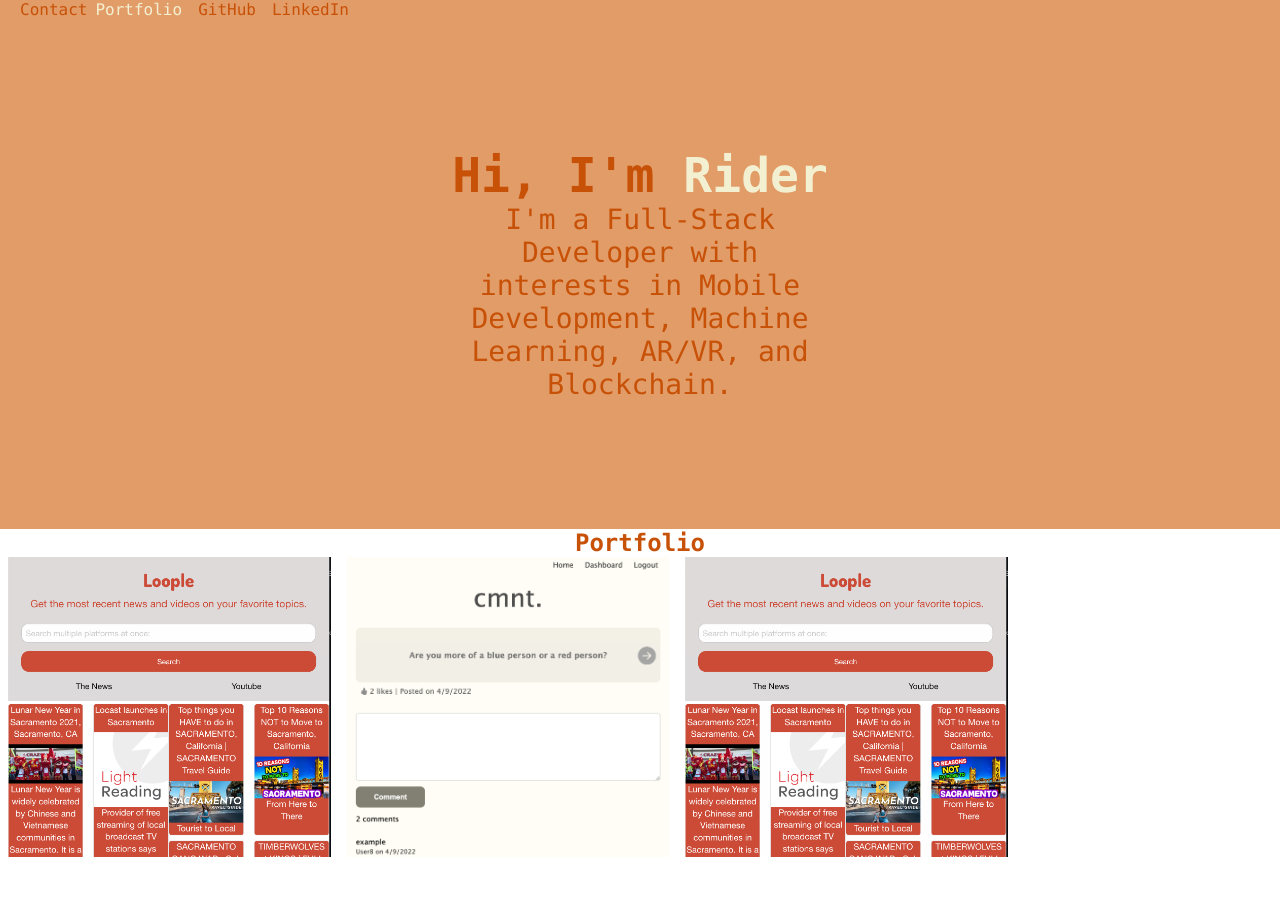
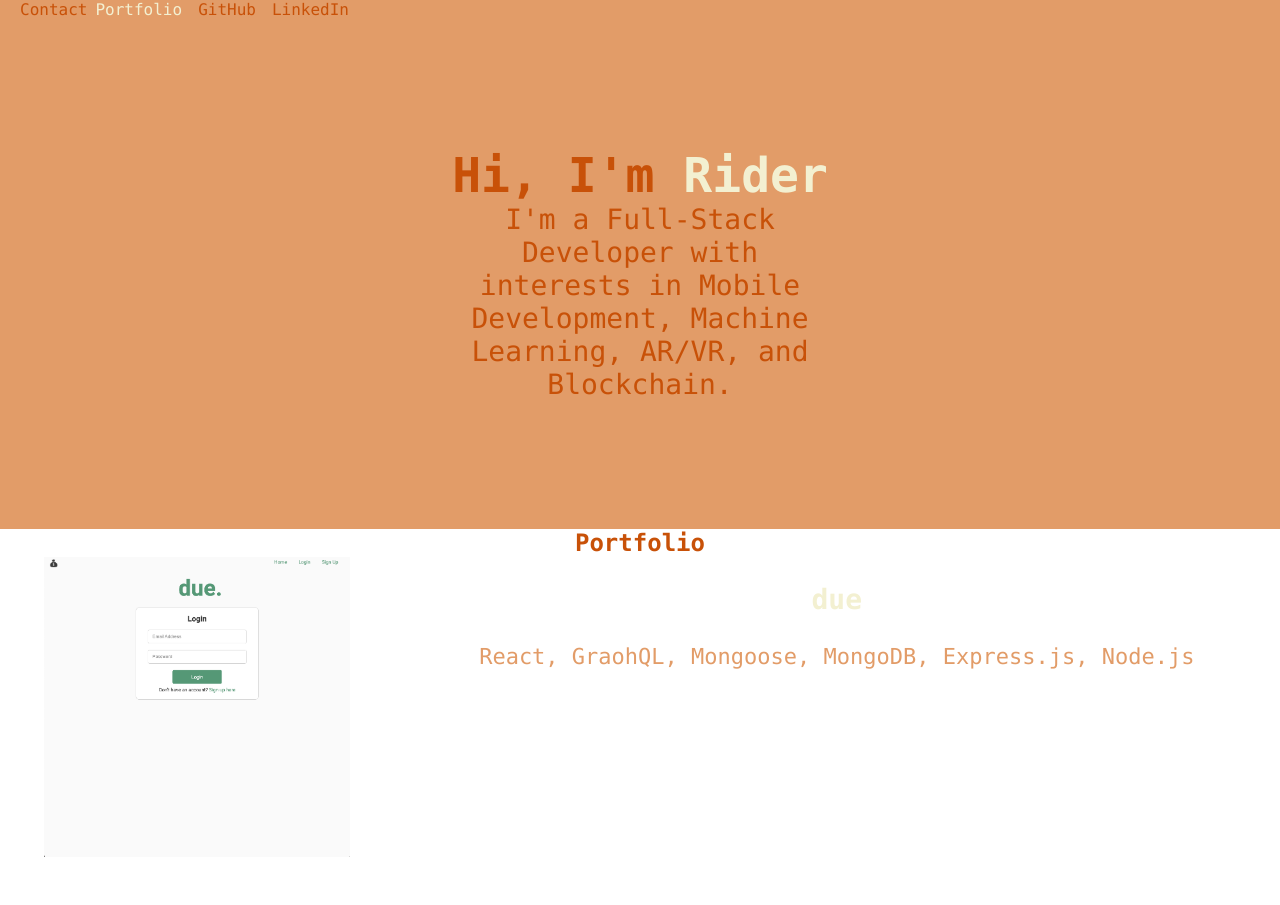
Before and after one commit to RiderCogswell/rider-portfolio, a React (Create React App) app: page / in a window 1280 px wide. Shown: the top 905 px of the page. Built offline with nearby package versions, Linux system fonts and the light colour scheme.

Commit message:
semi fix pl

```diff
--- a/src/components/Modal/index.js
+++ b/src/components/Modal/index.js
@@ -1,14 +1,15 @@
+import { image } from "faker";
 import React from "react";
 
 const Modal = ({ onClose, currentProject }) => {
-    const { title, technologies, description, link } = currentProject;
+    const { title, technologies, description, link, image } = currentProject;
 
     return(
         <div className="modalBackdrop">
             <div className="modalContainer">
                 <h3 className="modalTitle">{title}</h3>
                 <a href={link} target="project">
-                  <img src={(`/assets/${title}.png`)} alt="current project"/>
+                  <img src={require(`../../assets/${image}`)} alt="current project"/>
                 </a>
                 <p>
                   {description}
--- a/src/components/ProjectList/index.js
+++ b/src/components/ProjectList/index.js
@@ -10,7 +10,7 @@ const ProjectList = ({ title }) => {
             title: 'due',
             technologies: 'React, GraohQL, Mongoose, MongoDB, Express.js, Node.js',
             description: 'Modern application to help everyone track their finances with a Non-Relational databsase and smart design.',
-            image: 'loople.png',
+            image: 'due.png',
             link: 'https://due-ucd.herokuapp.com/'
         },
         {
@@ -68,6 +68,7 @@ const ProjectList = ({ title }) => {
             )}
             <div className='flex-row'>
                 {projects.map((project, i) => (
+                    <div className="projects">
                         <img
                             src={require(`../../assets/${project.image}`)}
                             alt={project.title}
@@ -75,6 +76,11 @@ const ProjectList = ({ title }) => {
                             onClick={() => toggleModal(project, i)}
                             key={project.title}
                         />
+                        <div class="project-bio">
+                            <h3 className="project-name">{project.title}</h3>
+                            <h4 className="project-bio">{project.technologies}</h4>
+                        </div>
+                    </div>
                 ))}
             </div>
         </div>
```
Also changed, not shown: src/assets/due.png (added). Lines whose indentation alone changed are shown as unchanged.
